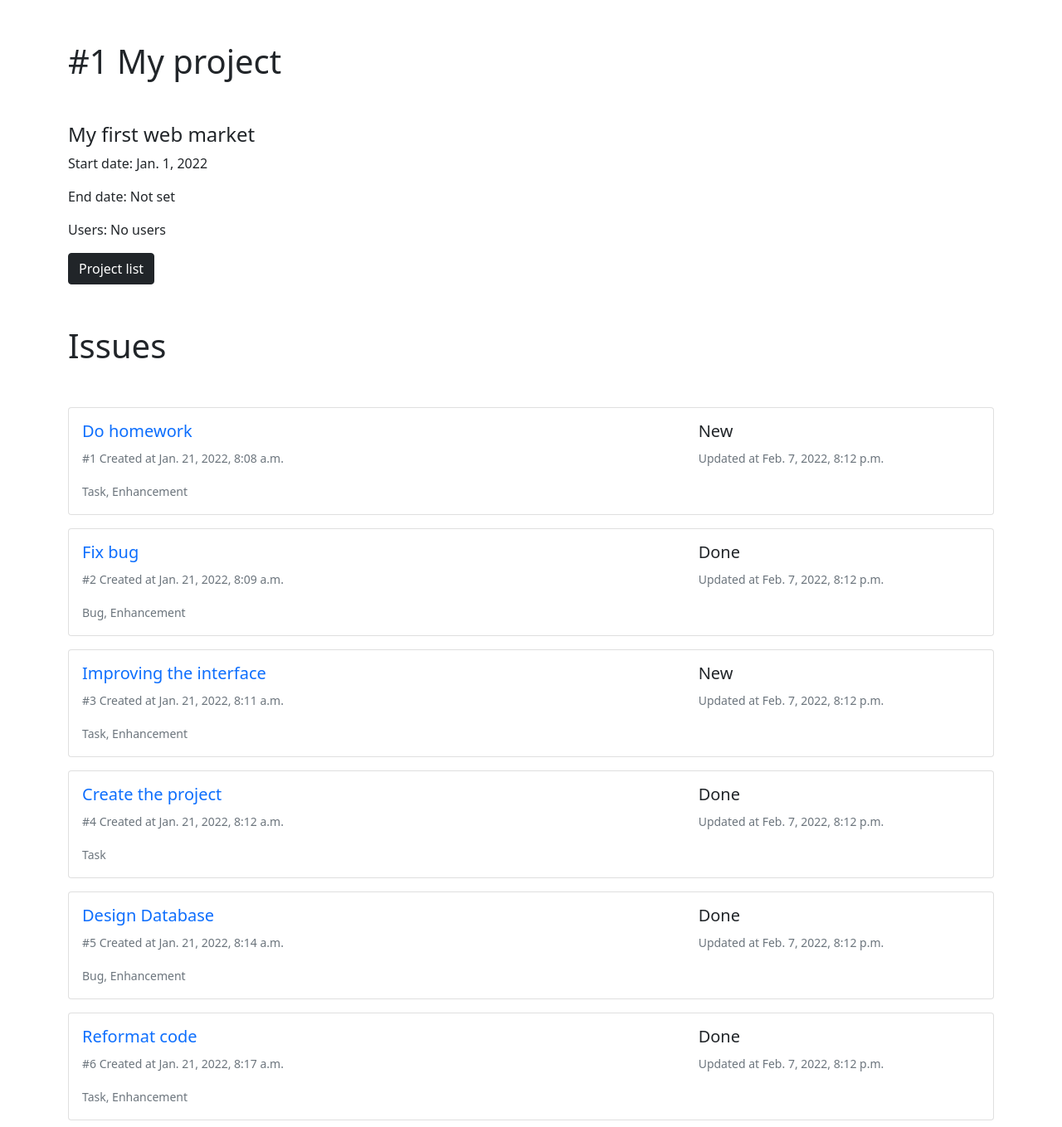
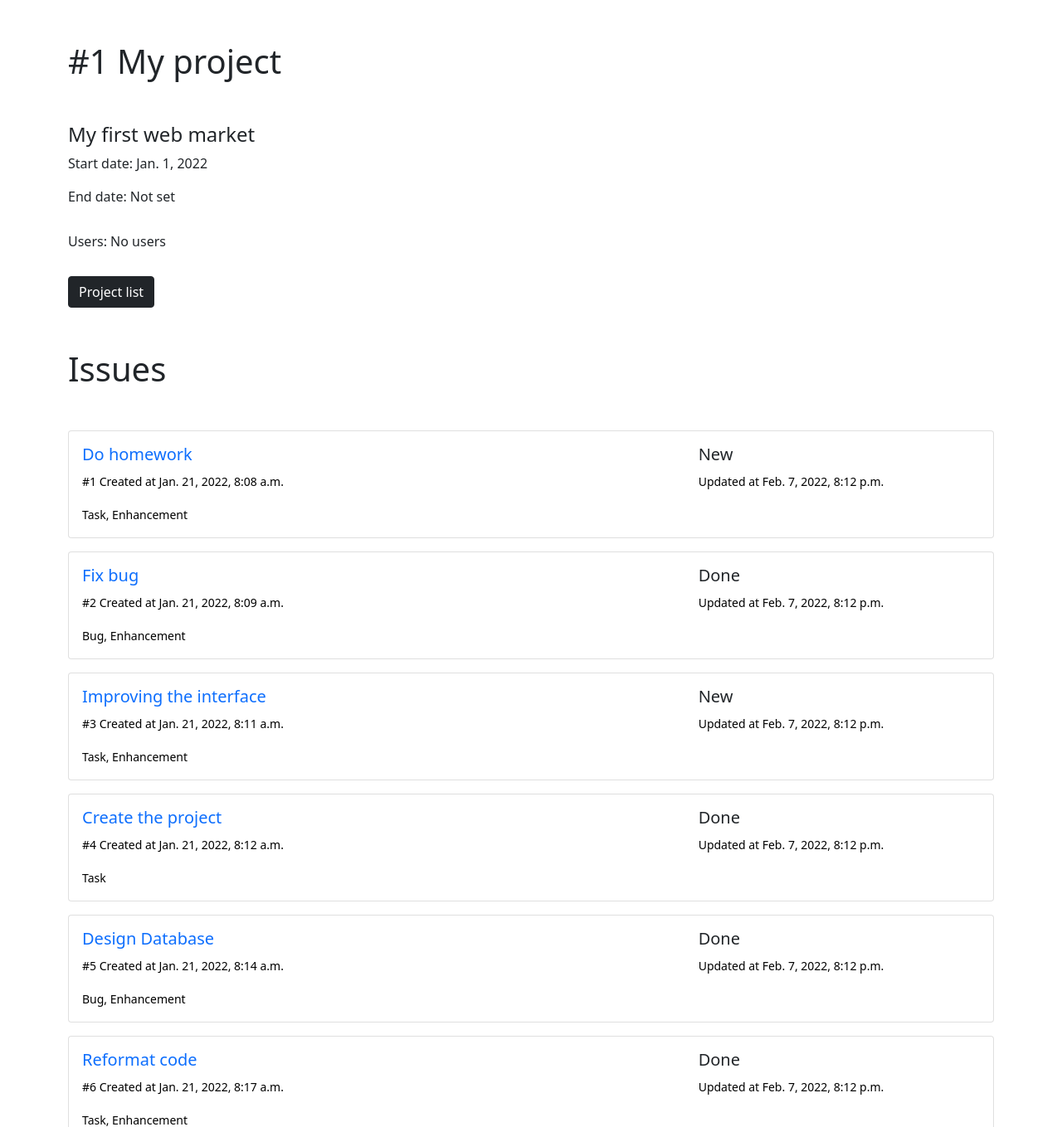
Before and after one commit to Irbiss555/issue_tracker, a Django app: page /project/1 in a window 1280 px wide. Shown: the part 56-1415 px from the top of the page at 83% size. Run offline with Django 3.2, Linux system fonts and the light colour scheme; data comes from the database, SQL or seed files in the repository.

Commit message:
#27 Изменил стили юзеров в шаблоне и убрал заглушенный текст

```diff
--- a/issue_tracker/static/css/style.css
+++ b/issue_tracker/static/css/style.css
@@ -50,3 +50,9 @@ h1 {
     width: 60%;
     margin: auto;
 }
+.text-muted {
+    color: black!important;
+}
+.users-block {
+    margin: 30px 0 30px 0;
+}
--- a/issue_tracker/templates/project/project_detail.html
+++ b/issue_tracker/templates/project/project_detail.html
@@ -6,7 +6,7 @@
     <h4>{{ project.description|default_if_none:'' }}</h4>
     <p>Start date: {{ project.start_date }}</p>
     <p>End date: {{ project.end_date|default_if_none:'Not set' }}</p>
-    <p>Users:
+    <p class="users-block">Users:
         {% for user in project.users.all %}
             {% if user == project.users.last %}
                 {{ user.get_full_name }}
```
